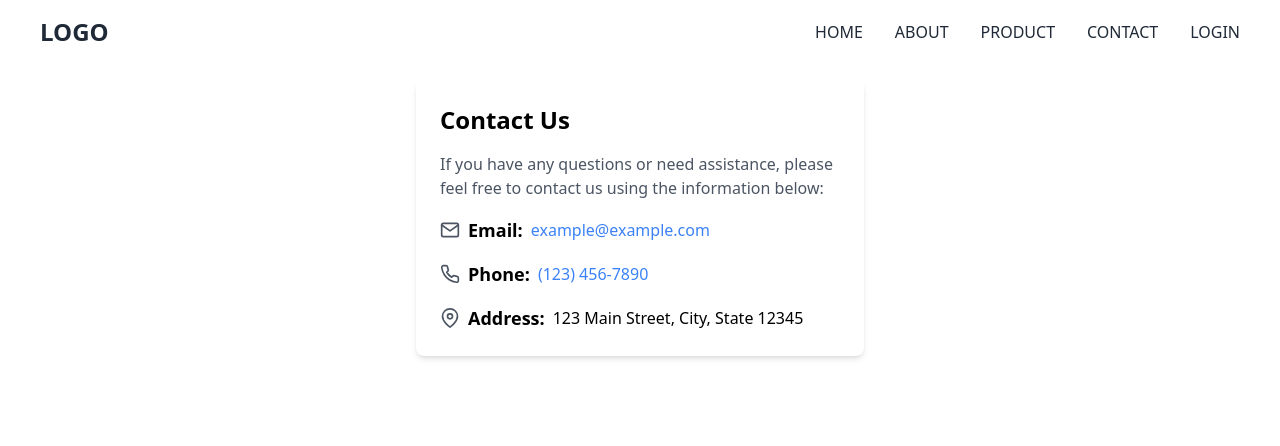
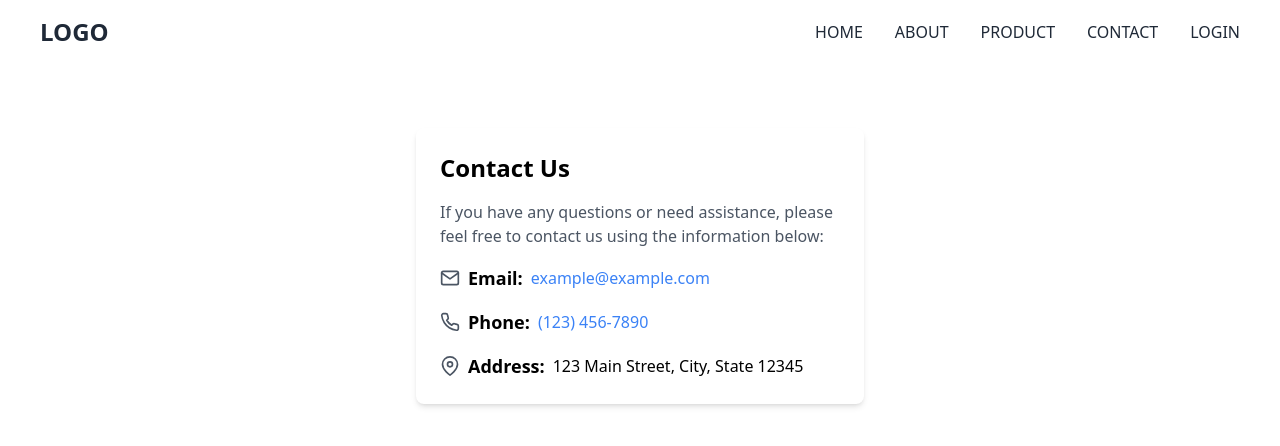
Before and after one commit to kiracyagiz/e-commerce-next, a Next.js app: page /contact in a window 1280 px wide. Shown: the top 446 px of the page. Built offline with nearby package versions, Linux system fonts and the light colour scheme.

Commit message:
nextjs link fixedd

```diff
--- a/src/app/contact/page.jsx
+++ b/src/app/contact/page.jsx
@@ -8,7 +8,7 @@ const Contact = () => {
   return (
   <>
     <Navbar/>
-    <div className="bg-white rounded-lg shadow-md p-6 mx-auto mt-12 max-w-md ">
+    <div className="bg-white rounded-lg shadow-md p-6 mx-auto mt-24 max-w-md ">
       <h1 className="text-2xl font-semibold mb-4">Contact Us</h1>
       <p className="text-gray-600 mb-4">
         If you have any questions or need assistance, please feel free to contact us using the information below:
```
